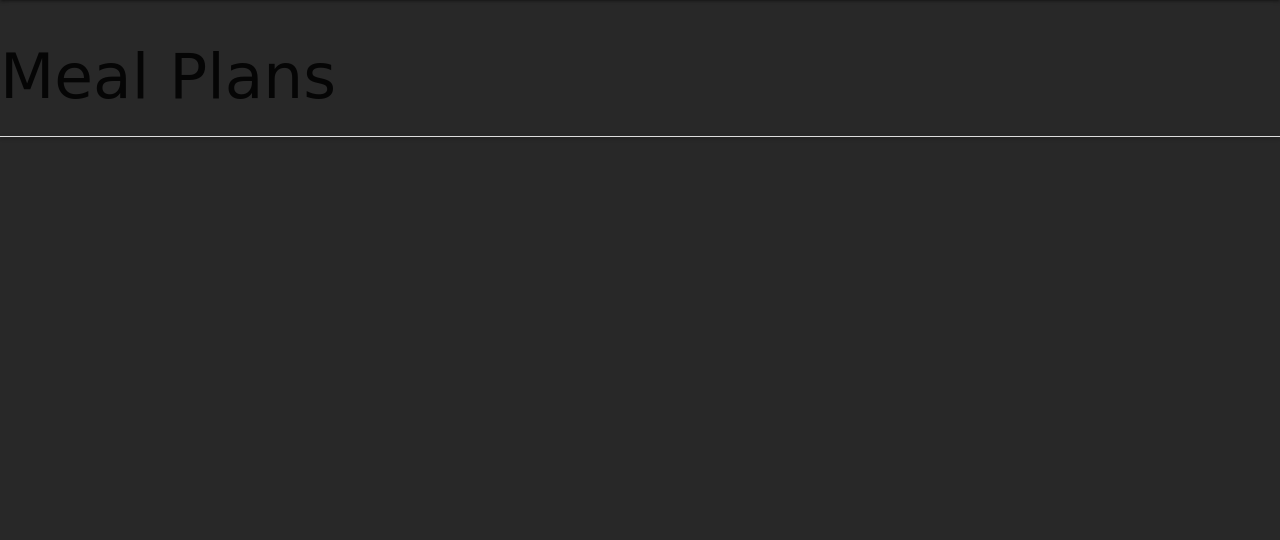
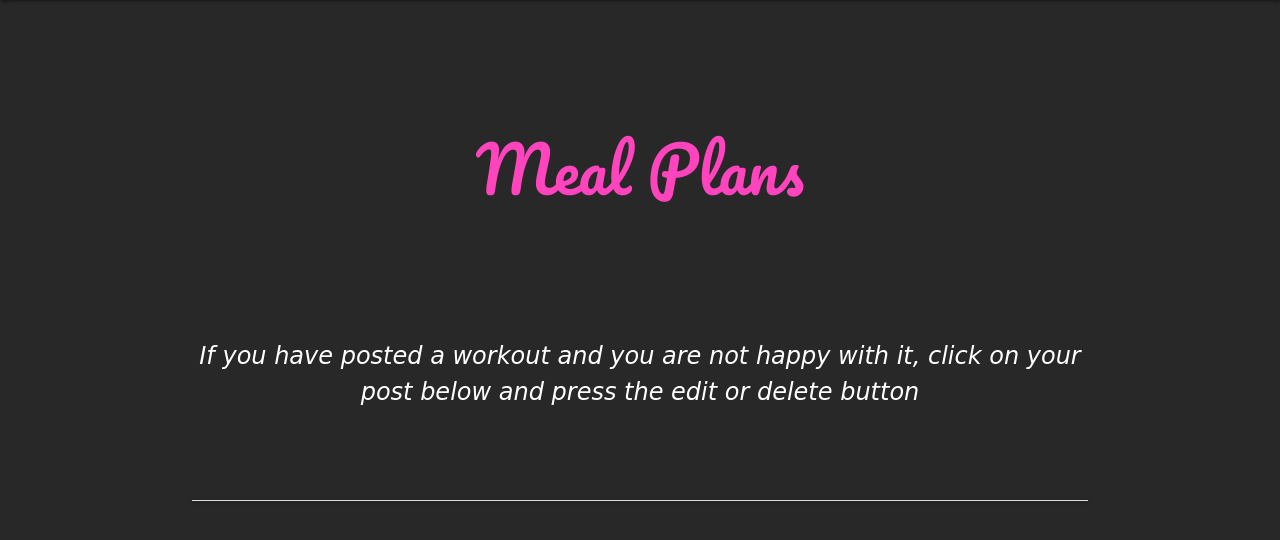
Before and after one commit to elg1e/Trainer-Mate, a Flask app: page /meal in a window 1280 px wide. Shown: the part 64-604 px from the top of the page. Run offline with Flask 2, Linux system fonts and the light colour scheme; data that the repository does not hold is empty; some libraries are stand-ins or nearby versions; some web fonts are replaced.

Commit message:
css added to pages

```diff
--- a/static/style.css
+++ b/static/style.css
@@ -33,7 +33,8 @@ body {
 
 .introPara {
     color: white;
-    font-size: 15px;
+    font-size: 20px;
+    margin-top: 10%;
 }
 
 .imgCarousel {
@@ -89,6 +90,155 @@ body {
 
 /*Workout Routines*/
 
+.postTitle {
+    text-align: center;
+    margin: 15% 0;
+    font-family: 'Pacifico', cursive;
+    color: #ff44bd;
+}
+
+.postPara1 {
+    text-align: center;
+    color: white;
+    font-size: 26px;
+
+}
+
+.postPara2 {
+    text-align: center;
+    color: white;
+    font-size: 24px;
+    margin-bottom: 10%;
+    font-style: italic;
+
+}
+
+.planNameHeader {
+    background-color: #1a1a1d;
+}
+
+.planNameHeader span {
+    color: white;
+    font-size: 24px;
+}
+
+.planBody {
+    background-color: #1a1a1d;
+    color: white;
+    font-size: 20px;
+}
+
+.buttons {
+    text-align: right;
+}
+
+@-webkit-keyframes hvr-buzz-out {
+  10% {
+    -webkit-transform: translateX(3px) rotate(2deg);
+    transform: translateX(3px) rotate(2deg);
+  }
+  20% {
+    -webkit-transform: translateX(-3px) rotate(-2deg);
+    transform: translateX(-3px) rotate(-2deg);
+  }
+  30% {
+    -webkit-transform: translateX(3px) rotate(2deg);
+    transform: translateX(3px) rotate(2deg);
+  }
+  40% {
+    -webkit-transform: translateX(-3px) rotate(-2deg);
+    transform: translateX(-3px) rotate(-2deg);
+  }
+  50% {
+    -webkit-transform: translateX(2px) rotate(1deg);
+    transform: translateX(2px) rotate(1deg);
+  }
+  60% {
+    -webkit-transform: translateX(-2px) rotate(-1deg);
+    transform: translateX(-2px) rotate(-1deg);
+  }
+  70% {
+    -webkit-transform: translateX(2px) rotate(1deg);
+    transform: translateX(2px) rotate(1deg);
+  }
+  80% {
+    -webkit-transform: translateX(-2px) rotate(-1deg);
+    transform: translateX(-2px) rotate(-1deg);
+  }
+  90% {
+    -webkit-transform: translateX(1px) rotate(0);
+    transform: translateX(1px) rotate(0);
+  }
+  100% {
+    -webkit-transform: translateX(-1px) rotate(0);
+    transform: translateX(-1px) rotate(0);
+  }
+}
+@keyframes hvr-buzz-out {
+  10% {
+    -webkit-transform: translateX(3px) rotate(2deg);
+    transform: translateX(3px) rotate(2deg);
+  }
+  20% {
+    -webkit-transform: translateX(-3px) rotate(-2deg);
+    transform: translateX(-3px) rotate(-2deg);
+  }
+  30% {
+    -webkit-transform: translateX(3px) rotate(2deg);
+    transform: translateX(3px) rotate(2deg);
+  }
+  40% {
+    -webkit-transform: translateX(-3px) rotate(-2deg);
+    transform: translateX(-3px) rotate(-2deg);
+  }
+  50% {
+    -webkit-transform: translateX(2px) rotate(1deg);
+    transform: translateX(2px) rotate(1deg);
+  }
+  60% {
+    -webkit-transform: translateX(-2px) rotate(-1deg);
+    transform: translateX(-2px) rotate(-1deg);
+  }
+  70% {
+    -webkit-transform: translateX(2px) rotate(1deg);
+    transform: translateX(2px) rotate(1deg);
+  }
+  80% {
+    -webkit-transform: translateX(-2px) rotate(-1deg);
+    transform: translateX(-2px) rotate(-1deg);
+  }
+  90% {
+    -webkit-transform: translateX(1px) rotate(0);
+    transform: translateX(1px) rotate(0);
+  }
+  100% {
+    -webkit-transform: translateX(-1px) rotate(0);
+    transform: translateX(-1px) rotate(0);
+  }
+}
+.hvr-buzz-out {
+  display: inline-block;
+  vertical-align: middle;
+  -webkit-transform: perspective(1px) translateZ(0);
+  transform: perspective(1px) translateZ(0);
+  box-shadow: 0 0 1px rgba(0, 0, 0, 0);
+  background-color: #ff44bd;
+  margin: 0 10px;
+  font-size: 14px;
+}
+.hvr-buzz-out:hover, .hvr-buzz-out:focus, .hvr-buzz-out:active {
+  -webkit-animation-name: hvr-buzz-out;
+  animation-name: hvr-buzz-out;
+  -webkit-animation-duration: 0.75s;
+  animation-duration: 0.75s;
+  -webkit-animation-timing-function: linear;
+  animation-timing-function: linear;
+  -webkit-animation-iteration-count: 1;
+  animation-iteration-count: 1;
+  background-color: #ff44bd;
+  font-size: 14px;
+}
+
 /*Meal Plans*/
 
 /*Recipes*/
--- a/templates/base.html
+++ b/templates/base.html
@@ -6,6 +6,7 @@
         <link rel="stylesheet" href="{{url_for('static', filename='style.css')}}" type="text/css">
         <link href="https://fonts.googleapis.com/css?family=Big+Shoulders+Text&display=swap" rel="stylesheet">
         <link href="https://fonts.googleapis.com/css?family=Pacifico&display=swap" rel="stylesheet">
+        <link href="css/hover-min.css" rel="stylesheet">
 	</head>
 
     <body>
--- a/templates/meal.html
+++ b/templates/meal.html
@@ -1,18 +1,21 @@
 {% extends 'base.html' %} {% block content %}
 
-<h1>Meal Plans</h1>
-
-<div>
+<div class="container">
+    <h1 class="postTitle">Meal Plans</h1>
+    <p class="postPara1"></p>
+    <p class="postPara2">If you have posted a workout and you are not happy with it, click on your post below and press the edit or delete button</p>
 <ul class="collapsible">
 {% for name in posts %}
     <li>
-        <div class="collapsible-header">
+        <div class="collapsible-header planNameHeader">
             <span>{{name.plan_name}}</span>
         </div>
-        <div class="collapsible-body">
+        <div class="collapsible-body planBody">
             <span>{{name.workout_description}}</span>
-            <a href="{{url_for('edit_posts', posts_id=name._id)}}" class="waves-effect waves-light btn">Edit</a>
-            <a href="{{url_for('delete_posts', posts_id=name._id)}}" class="waves-effect waves-light btn">Delete</a>
+            <div class="buttons">
+            <a href="{{url_for('edit_posts', posts_id=name._id)}}" class="waves-effect waves-light btn hvr-buzz-out">Edit</a>
+            <a href="{{url_for('delete_posts', posts_id=name._id)}}" class="waves-effect waves-light btn hvr-buzz-out">Delete</a>
+            </div>
         </div>
     </li>
 {% endfor %}
```
Also changed, not shown: templates/recipes.html (+10 -7 lines), templates/workout.html (+9 -6 lines).
